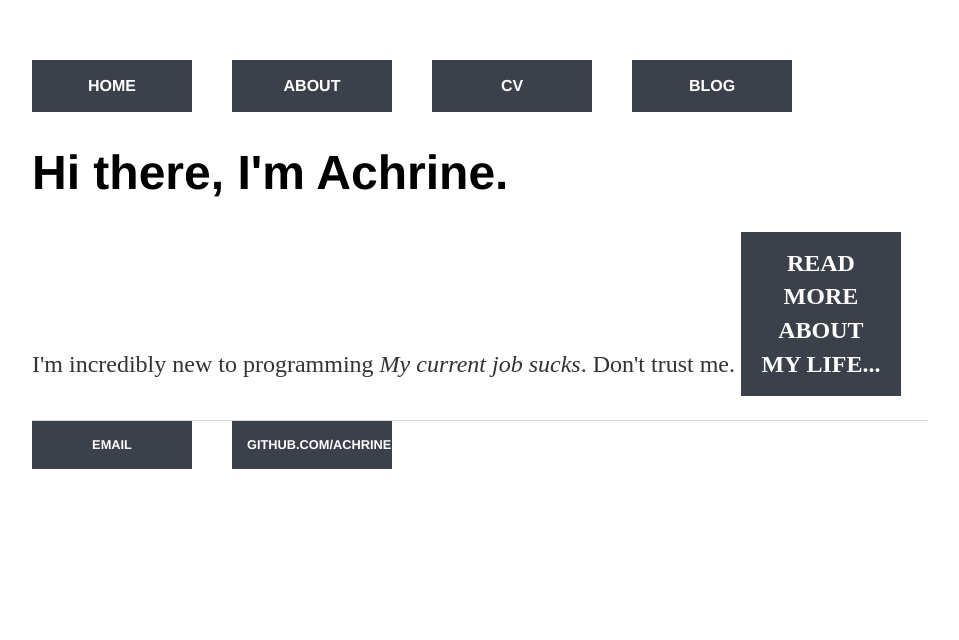
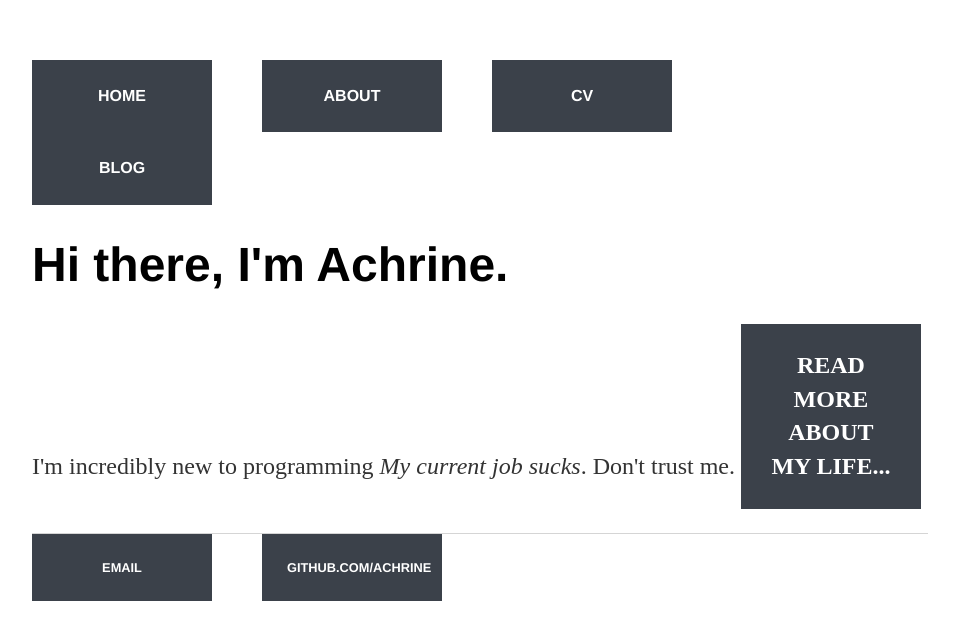
Before and after one commit to Achrine/achrine.github.io, a Jekyll site: the page built from index.html, in a window 1280 px wide. Shown: the top 640 px of the page, without its empty margins (160-1119 px from the left). Built offline with Jekyll 4.4.1, drawn with Linux system fonts in a browser that asks for light colours.

Commit message:
Update main.css

```diff
--- a/css/main.css
+++ b/css/main.css
@@ -22,7 +22,7 @@ nav ul, footer ul {
 }
 nav ul li, footer ul li {
 	display: inline;
-	margin-right: 40px;
+	margin-right: 50px;
 	float: left;
 }
 
@@ -33,7 +33,7 @@ a:link, a:visited {
     color: #FFFFFF;
     background-color: #3b414a;
     text-align: center;
-    padding: 15px;
+    padding: 25px;
     text-decoration: none;
     text-transform: uppercase;
 }
```
